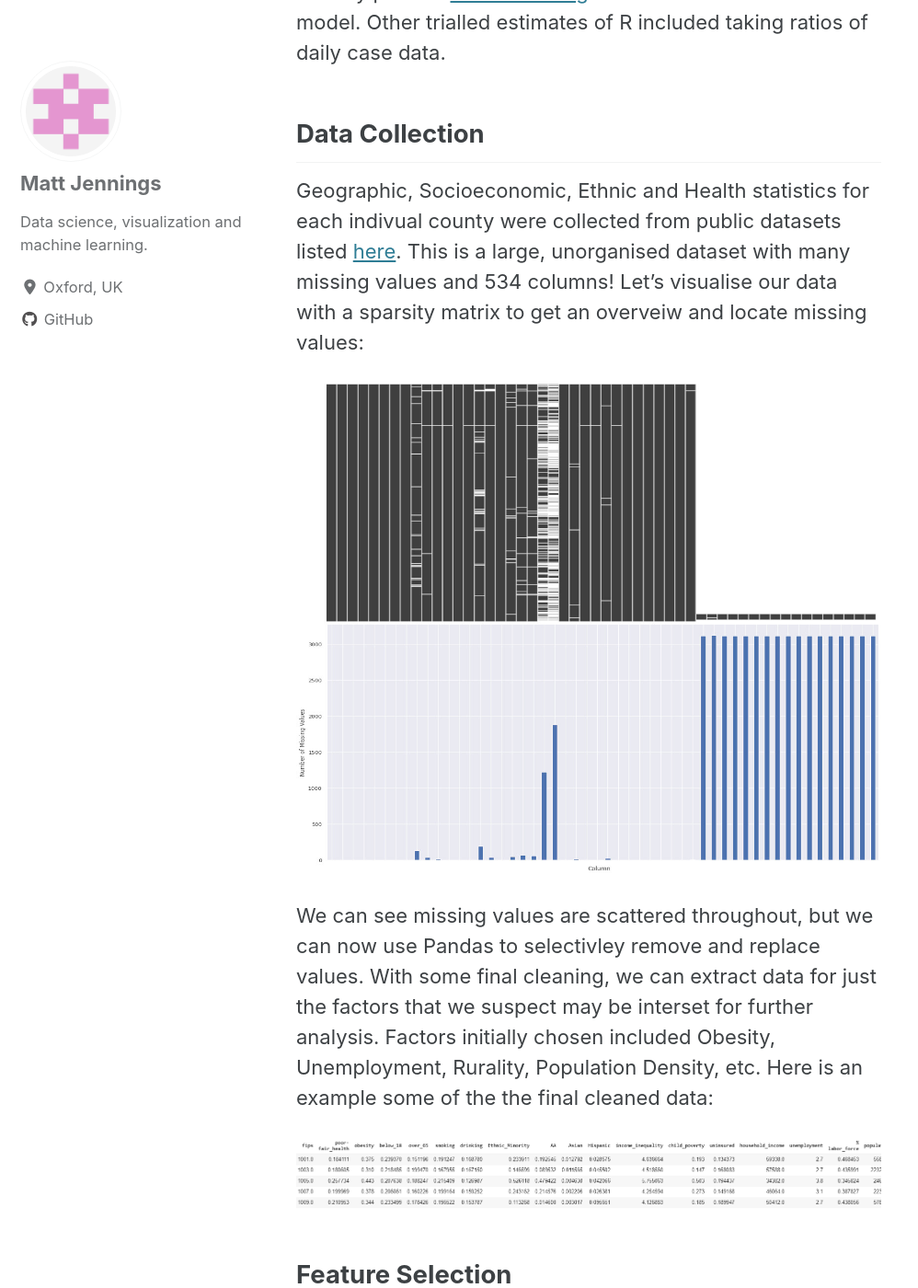
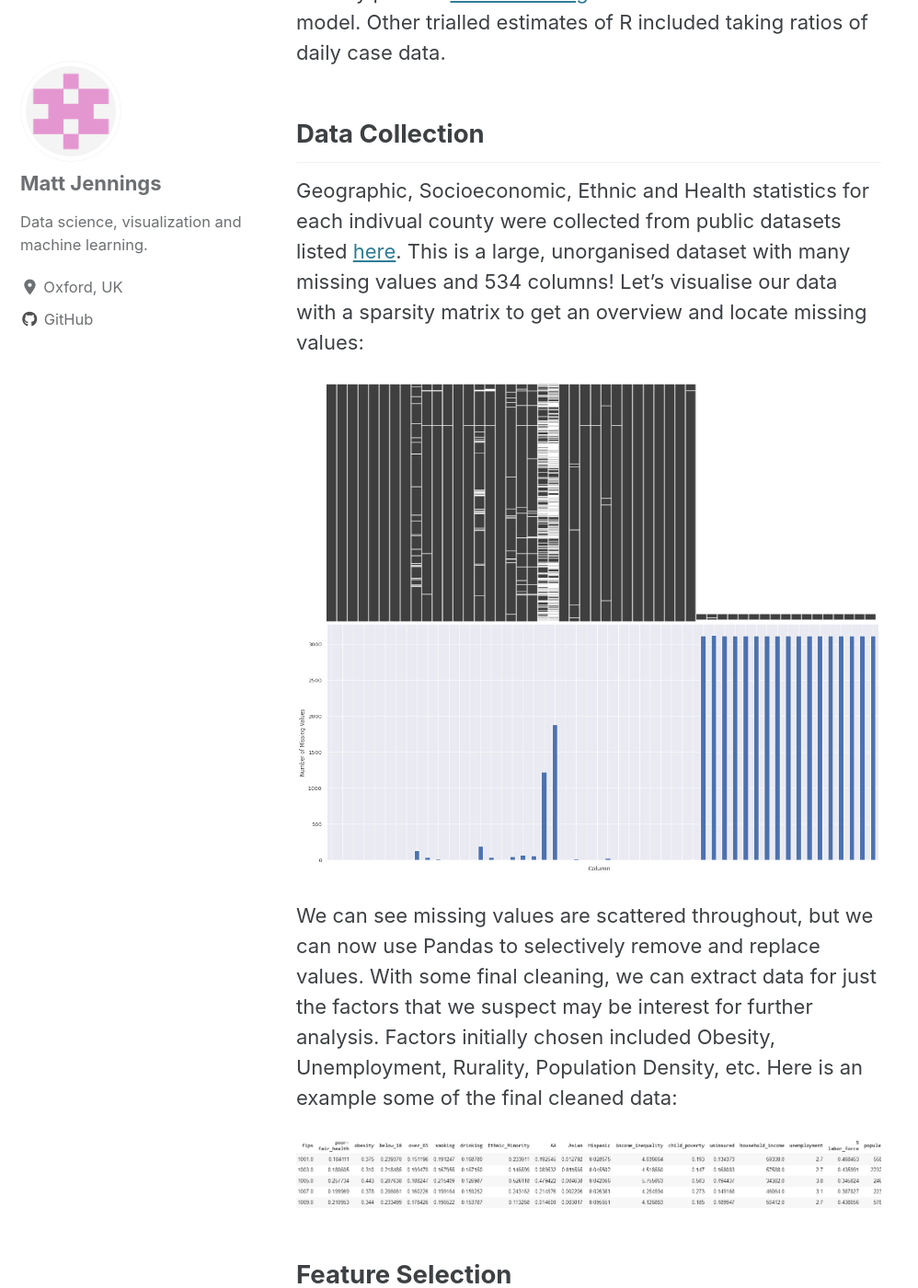
Before and after one commit to Matt-Jennings-GitHub/Matt-Jennings.github.io, a Jekyll site: the page built from _portfolio/Coronavirus Pandemic Prediction.md, in a window 1280 px wide and 1400 px high, scrolled down 2460 px. Shown: the whole window at 92% size, without its empty margins (0-998 px from the left). Built offline with Jekyll 4.4.1, drawn with Linux system fonts in a browser that asks for light colours; cached includes are drawn as plain includes; nearby versions of some CDN libraries; formulas are drawn with MathJax 3; some of the changed text lies outside the part shown.

Commit message:
Typo Fixes

```diff
--- a/_portfolio/Coronavirus Pandemic Prediction.md
+++ b/_portfolio/Coronavirus Pandemic Prediction.md
@@ -41,11 +41,11 @@ See my post on [SIRf Modelling](http://mattjennings.ddns.net/portfolio/COVID-19%
 
 ## Data Collection
 
-Geographic, Socioeconomic, Ethnic and Health statistics for each indivual county were collected from public datasets listed [here](https://www.countyhealthrankings.org/). This is a large, unorganised dataset with many missing values and 534 columns! Let's visualise our data with a sparsity matrix to get an overveiw and locate missing values:
+Geographic, Socioeconomic, Ethnic and Health statistics for each indivual county were collected from public datasets listed [here](https://www.countyhealthrankings.org/). This is a large, unorganised dataset with many missing values and 534 columns! Let's visualise our data with a sparsity matrix to get an overview and locate missing values:
 
 <img src="{{ site.url }}{{ site.baseurl }}/images/CoronavirusPrediction/SparseMatrix.jpg" alt="Missing values in our dataset">
 
-We can see missing values are scattered throughout, but we can now use Pandas to selectivley remove and replace values. With some final cleaning, we can extract data for just the factors that we suspect may be interset for further analysis. Factors initially chosen included Obesity, Unemployment, Rurality, Population Density, etc. Here is an example some of the the final cleaned data:
+We can see missing values are scattered throughout, but we can now use Pandas to selectively remove and replace values. With some final cleaning, we can extract data for just the factors that we suspect may be interest for further analysis. Factors initially chosen included Obesity, Unemployment, Rurality, Population Density, etc. Here is an example some of the final cleaned data:
 
 <img src="{{ site.url }}{{ site.baseurl }}/images/CoronavirusPrediction/CleanDataframe.PNG" alt="Cleaned Dataframe">
 
```
Also changed, not shown: other parts of _portfolio/Coronavirus Pandemic Prediction.md (+8 -8 lines), images/CoronavirusPrediction/CoronavirusPredictionTh.jpg (deleted), images/CoronavirusPrediction/CoronavirusPredictionTh.png (added), 1 other file.
